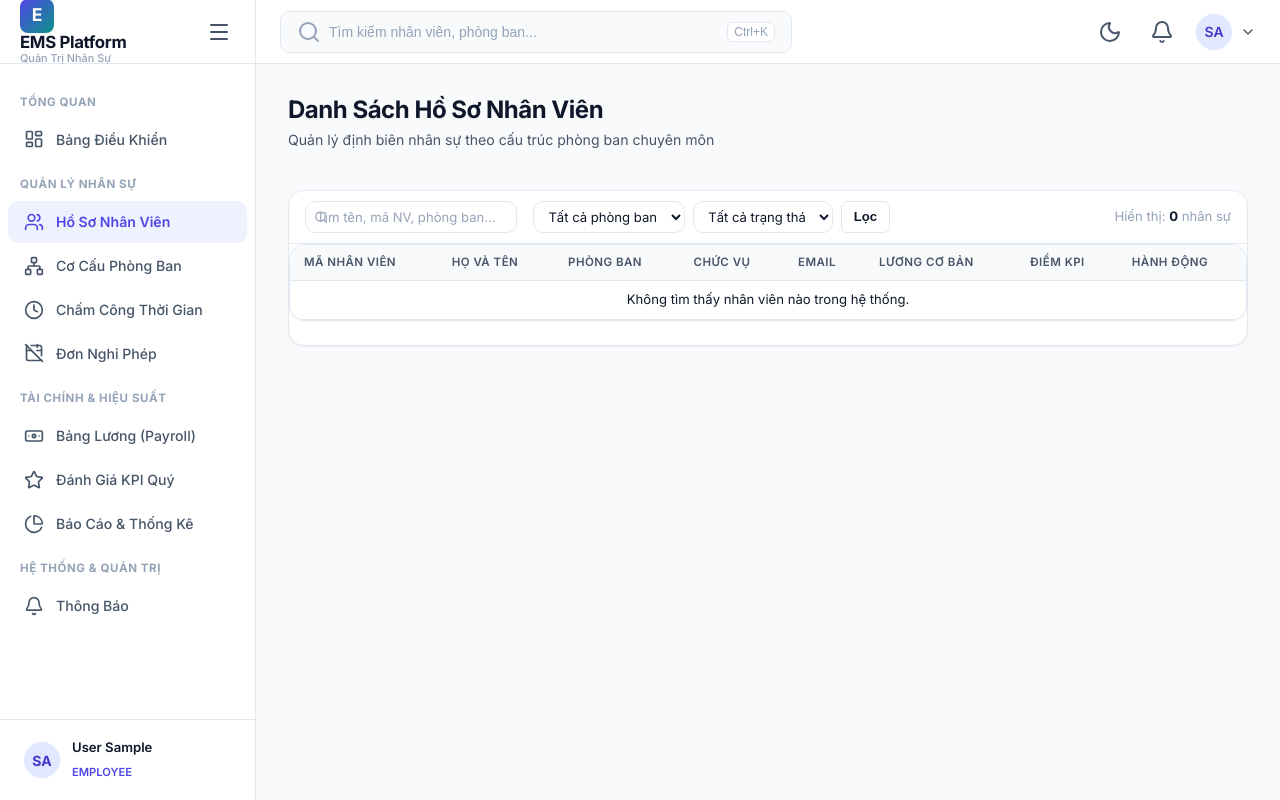
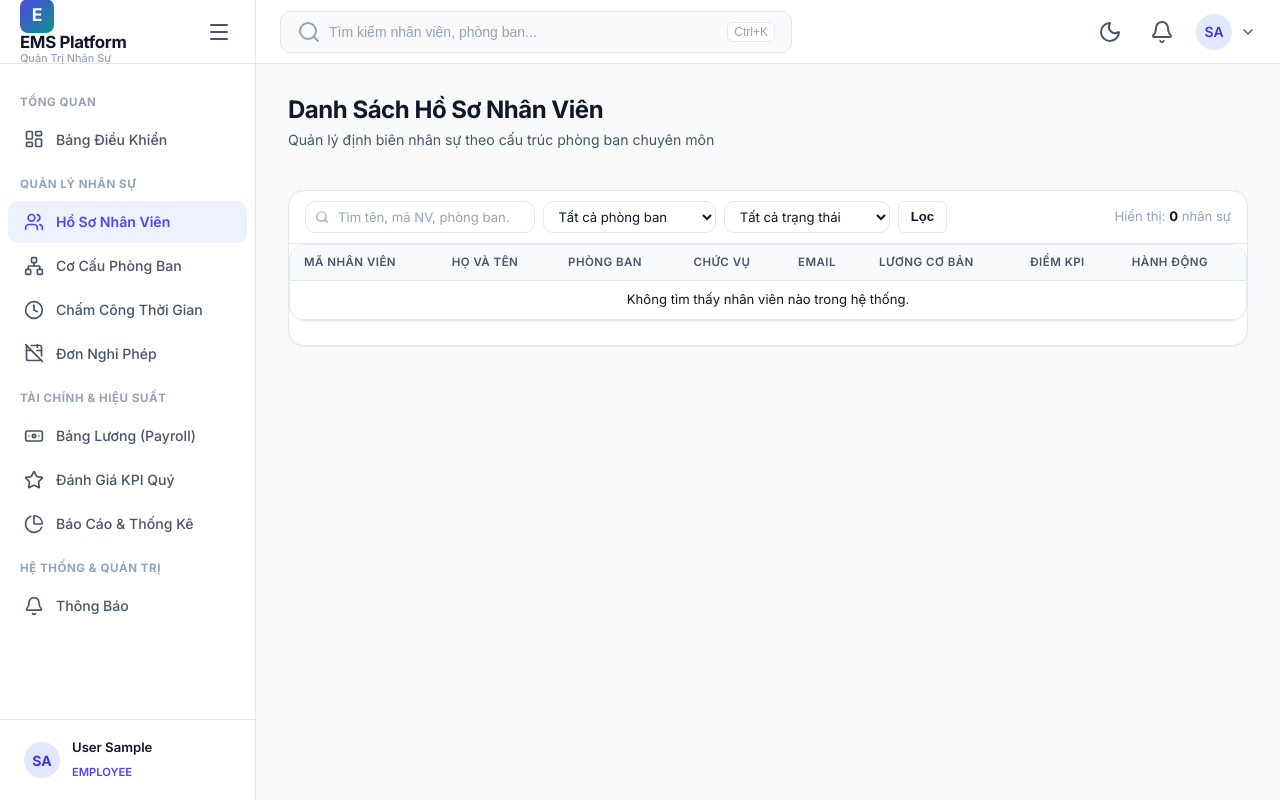
Before and after one commit to trminh-developer/Employee-Management-System, a Django app: page /employees/ in a window 1280 px wide. Run offline with Django 5.2, Linux system fonts and the light colour scheme; the visitor is signed in with stand-in values (Sample User, id 1); data that the repository does not hold is empty.

Commit message:
fix(toolbar): resolve text overlap in search icon and status dropdown

```diff
--- a/frontend/static/css/components.css
+++ b/frontend/static/css/components.css
@@ -226,19 +226,30 @@ label,
 
 .card-toolbar .form-input,
 .card-toolbar input:not([type="checkbox"]):not([type="radio"]):not([type="submit"]):not([type="button"]):not([type="hidden"]) {
-    width: auto !important;
-    max-width: 240px;
+    width: auto;
     height: 32px !important;
-    padding: 0.25rem 0.65rem !important;
+    padding: 0.25rem 0.65rem;
     font-size: 0.82rem !important;
+}
+
+.card-toolbar .input-icon-wrapper {
+    position: relative;
+    display: inline-flex;
+    align-items: center;
+}
+
+.card-toolbar .input-icon-wrapper input {
+    padding-left: 32px !important;
+    padding-right: 24px !important;
+    width: 100% !important;
+    max-width: none !important;
 }
 
 .card-toolbar .form-select,
 .card-toolbar select {
     width: auto !important;
-    max-width: 180px;
     height: 32px !important;
-    padding: 0.25rem 0.65rem !important;
+    padding: 0.25rem 2rem 0.25rem 0.65rem !important;
     font-size: 0.82rem !important;
     cursor: pointer;
 }
@@ -247,6 +258,7 @@ label,
     height: 32px !important;
     padding: 0.25rem 0.75rem !important;
     font-size: 0.82rem !important;
+    white-space: nowrap;
 }
 
 .card-body {
--- a/frontend/templates/employees.html
+++ b/frontend/templates/employees.html
@@ -31,22 +31,22 @@ EMS.{% endblock %}
     <div class="content-card">
         <div class="card-header" style="padding: 10px 16px; display: flex; align-items: center; justify-content: space-between; gap: 12px; flex-wrap: wrap;">
             <form method="GET" class="card-toolbar" id="employeeSearchForm" style="display: flex; gap: 8px; align-items: center; flex-wrap: wrap; margin: 0;">
-                <div style="position: relative; width: 220px;">
-                    <i data-lucide="search" style="position: absolute; left: 9px; top: 50%; transform: translateY(-50%); width: 14px; height: 14px; color: var(--text-muted); pointer-events: none;"></i>
+                <div class="input-icon-wrapper" style="position: relative; width: 230px;">
+                    <i data-lucide="search" style="position: absolute; left: 10px; top: 50%; transform: translateY(-50%); width: 14px; height: 14px; color: var(--text-muted); pointer-events: none;"></i>
                     <input type="text" id="employeeSearchInput" name="q" value="{{ search_query }}"
                            placeholder="Tìm tên, mã NV, phòng ban..."
-                           class="form-input" style="padding-left: 30px; padding-right: 24px; width: 100%; height: 32px; font-size: 0.82rem;" autocomplete="off">
+                           class="form-input" style="padding-left: 32px !important; padding-right: 24px !important; width: 100% !important; height: 32px; font-size: 0.82rem;" autocomplete="off">
                     <button type="button" id="employeeSearchClear" style="position: absolute; right: 6px; top: 50%; transform: translateY(-50%); background: none; border: none; cursor: pointer; color: var(--text-muted); padding: 2px 4px; display: {% if search_query %}block{% else %}none{% endif %}; font-size: 12px;" title="Xóa tìm kiếm">✕</button>
                 </div>
 
-                <select name="department" id="departmentFilter" class="form-select" style="width: auto; max-width: 170px; height: 32px; font-size: 0.82rem; padding: 0.25rem 0.65rem;">
+                <select name="department" id="departmentFilter" class="form-select" style="width: auto; min-width: 165px; height: 32px; font-size: 0.82rem; padding: 0.25rem 2rem 0.25rem 0.65rem !important;">
                     <option value="">Tất cả phòng ban</option>
                     {% for d in departments %}
                     <option value="{{ d.id }}" {% if request.GET.department == d.id|stringformat:"s" or selected_department == d.id|stringformat:"s" %}selected{% endif %}>{{ d.name }}</option>
                     {% endfor %}
                 </select>
 
-                <select name="status" id="statusFilter" class="form-select" style="width: auto; max-width: 140px; height: 32px; font-size: 0.82rem; padding: 0.25rem 0.65rem;">
+                <select name="status" id="statusFilter" class="form-select" style="width: auto; min-width: 155px; height: 32px; font-size: 0.82rem; padding: 0.25rem 2rem 0.25rem 0.65rem !important;">
                     <option value="">Tất cả trạng thái</option>
                     <option value="active" {% if request.GET.status == 'active' or selected_status == 'active' %}selected{% endif %}>Đang làm việc</option>
                     <option value="on_leave" {% if request.GET.status == 'on_leave' or selected_status == 'on_leave' %}selected{% endif %}>Nghỉ phép</option>
@@ -54,7 +54,7 @@ EMS.{% endblock %}
                     <option value="inactive" {% if request.GET.status == 'inactive' or selected_status == 'inactive' %}selected{% endif %}>Đã nghỉ việc</option>
                 </select>
 
-                <button type="submit" class="btn btn-secondary btn-sm" style="height: 32px; font-size: 0.82rem; padding: 0 10px;">Lọc</button>
+                <button type="submit" class="btn btn-secondary btn-sm" style="height: 32px; font-size: 0.82rem; padding: 0 12px; white-space: nowrap;">Lọc</button>
             </form>
 
             <span style="font-size: 0.82rem; color: var(--text-muted); white-space: nowrap; margin-left: auto;">
```
